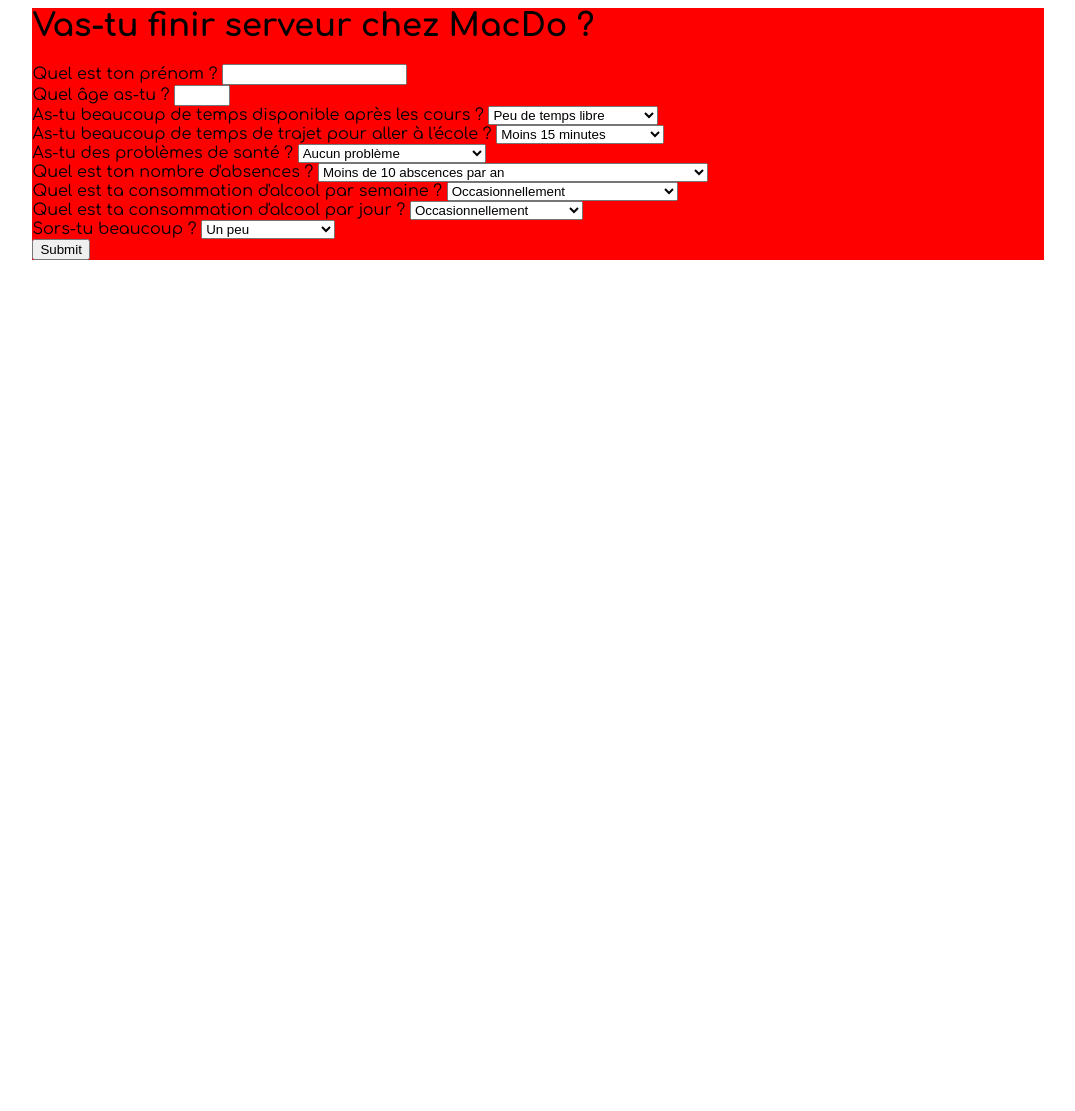
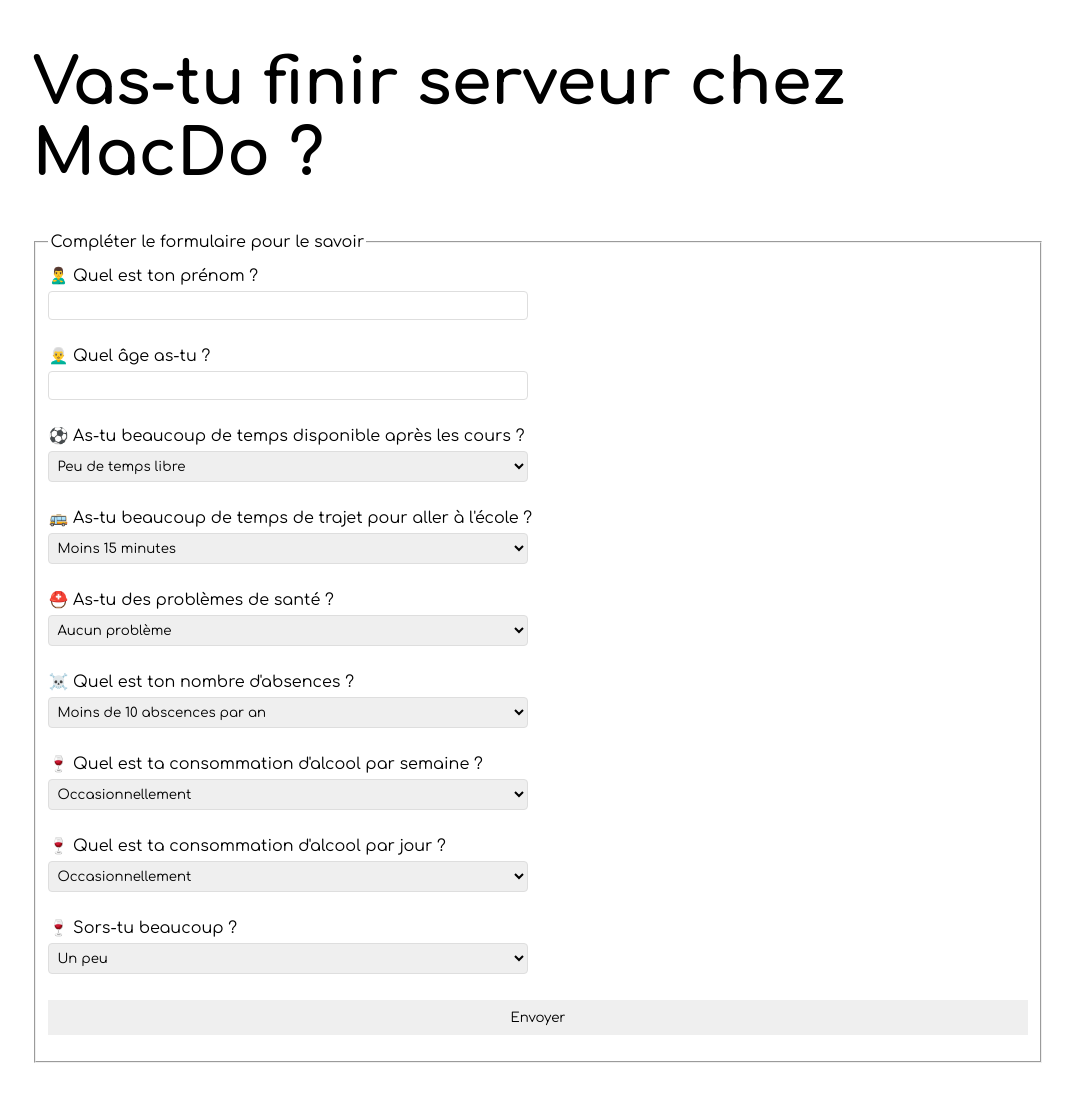
Before and after one commit to nathandubocage/ecv-python, a Django app: page / in a window 1280 px wide. Shown: the whole page, without its empty margins (102-1177 px from the left). Before the commit the page ends 260 px from the top, so only its background shows below. Run offline with Django 4.2, Linux system fonts and the light colour scheme; some web fonts are replaced.

Commit message:
Ajout du style

```diff
--- a/frontend/my_app/views.py
+++ b/frontend/my_app/views.py
@@ -29,18 +29,17 @@
                 'goout': int(goout),
             }
 
-            # headers = {'Content-Type': 'application/json'}
-            # url = 'http://localhost:8000/predict'
-            # response = requests.post(url, data=json.dumps(form_data), headers=headers)
+            headers = {'Content-Type': 'application/json'}
+            url = 'http://localhost:8000/predict'
+            response = requests.post(url, data=json.dumps(form_data), headers=headers)
 
-            # if response.status_code == 200:
-            #     print('Requête envoyée avec succès')
-            #     return render(request, 'prediction.html', {'data': response.json()})
-            # else:
-            #     print('Erreur lors de l\'envoi de la requête:', response.status_code)
-
-            return render(request, 'prediction.html', {'data': {"prediction": 3.0}})
-
+            if response.status_code == 200:
+                print('Requête envoyée avec succès')
+                response_data = response.json()
+                score = response_data.get('prediction', 'Erreur lors de la récupération du score')
+                return render(request, 'prediction.html', {'form': form, 'data': { "prediction": score }})
+            else:
+                print('Erreur lors de l\'envoi de la requête:', response.status_code)
 
         else:
             return render(request, 'form.html', {'form': form})
--- a/frontend/templates/form.html
+++ b/frontend/templates/form.html
@@ -1,18 +1,22 @@
 <div class="container">
   <h1>Vas-tu finir serveur chez MacDo ?</h1>
+  <fieldset>
+    <legend>Compléter le formulaire pour le savoir</legend>
     <form method="post" action="">
       {% csrf_token %}
       <div class="form-group">
-      <label for="{{ form.name.id_for_label }}">Quel est ton prénom ?</label>
+        <label for="{{ form.name.id_for_label }}"
+          >🙎‍♂️ Quel est ton prénom ?</label
+        >
         {{ form.name }}
       </div>
       <div class="form-group">
-      <label for="{{ form.age.id_for_label }}">Quel âge as-tu ?</label>
+        <label for="{{ form.age.id_for_label }}">👨‍🦳 Quel âge as-tu ?</label>
         {{ form.age }}
       </div>
       <div class="form-group">
         <label for="{{ form.freetime.id_for_label }}"
-        >As-tu beaucoup de temps disponible après les cours ?</label
+          >⚽️ As-tu beaucoup de temps disponible après les cours ?</label
         >
         <select name="freetime">
           <option value="1">Peu de temps libre</option>
@@ -23,7 +27,7 @@
       </div>
       <div class="form-group">
         <label for="{{ form.traveltime.id_for_label }}"
-        >As-tu beaucoup de temps de trajet pour aller à l'école ?</label
+          >🚌 As-tu beaucoup de temps de trajet pour aller à l'école ?</label
         >
         <select name="traveltime">
           <option value="1">Moins 15 minutes</option>
@@ -34,7 +38,7 @@
       </div>
       <div class="form-group">
         <label for="{{ form.health.id_for_label }}"
-        >As-tu des problèmes de santé ?</label
+          >⛑️ As-tu des problèmes de santé ?</label
         >
         <select name="health">
           <option value="1">Aucun problème</option>
@@ -46,7 +50,7 @@
       </div>
       <div class="form-group">
         <label for="{{ form.absences.id_for_label }}"
-        >Quel est ton nombre d'absences ?</label
+          >☠️ Quel est ton nombre d'absences ?</label
         >
         <select name="absences">
           <option value="1">Moins de 10 abscences par an</option>
@@ -60,7 +64,7 @@
       </div>
       <div class="form-group">
         <label for="{{ form.Walc.id_for_label }}"
-        >Quel est ta consommation d'alcool par semaine ?</label
+          >🍷 Quel est ta consommation d'alcool par semaine ?</label
         >
         <select name="Walc">
           <option value="1">Occasionnellement</option>
@@ -72,7 +76,7 @@
       </div>
       <div class="form-group">
         <label for="{{ form.Dalc.id_for_label }}"
-        >Quel est ta consommation d'alcool par jour ?</label
+          >🍷 Quel est ta consommation d'alcool par jour ?</label
         >
         <select name="Dalc">
           <option value="1">Occasionnellement</option>
@@ -83,7 +87,7 @@
         </select>
       </div>
       <div class="form-group">
-      <label for="{{ form.goout.id_for_label }}">Sors-tu beaucoup ?</label>
+        <label for="{{ form.goout.id_for_label }}">🍷 Sors-tu beaucoup ?</label>
         <select name="goout">
           <option value="1">Un peu</option>
           <option value="2">Ça m'arrive</option>
@@ -92,18 +96,54 @@
           <option value="5">Tout le temps</option>
         </select>
       </div>
-    <button type="submit" class="btn">Submit</button>
+      <button type="submit" class="btn">Envoyer</button>
     </form>
+  </fieldset>
 </div>
 
 <style>
-  @import url('https://fonts.googleapis.com/css2?family=Alkatra:wght@400;700&family=Comfortaa:wght@300;400;500;600;700&display=swap');
+  @import url("https://fonts.googleapis.com/css2?family=Alkatra:wght@400;700&family=Comfortaa:wght@300;400;500;600;700&display=swap");
   body {
-    font-family: 'Comfortaa', cursive;
+    font-family: "Comfortaa", cursive;
   }
+
   .container {
     width: 80%;
-    margin: 0 auto;
-    background-color: red;
+    margin: 6vh auto;
+  }
+
+  h1 {
+    font-size: 4rem;
+  }
+
+  form {
+    display: flex;
+    flex-direction: column;
+    gap: 2vh;
+  }
+
+  .form-group {
+    display: flex;
+    flex-direction: column;
+    gap: 6px;
+    margin-top: 10px;
+  }
+
+  button {
+    border: none;
+    outline: none;
+    cursor: pointer;
+    font-family: "Comfortaa";
+    margin-top: 10px;
+    padding: 10px;
+  }
+
+  input,
+  select {
+    width: 480px;
+    font-family: "Comfortaa";
+    padding: 6px 4px;
+    border-radius: 4px;
+    border: 1px solid #dedede;
   }
 </style>
```
Lines whose indentation alone changed are shown as unchanged.
